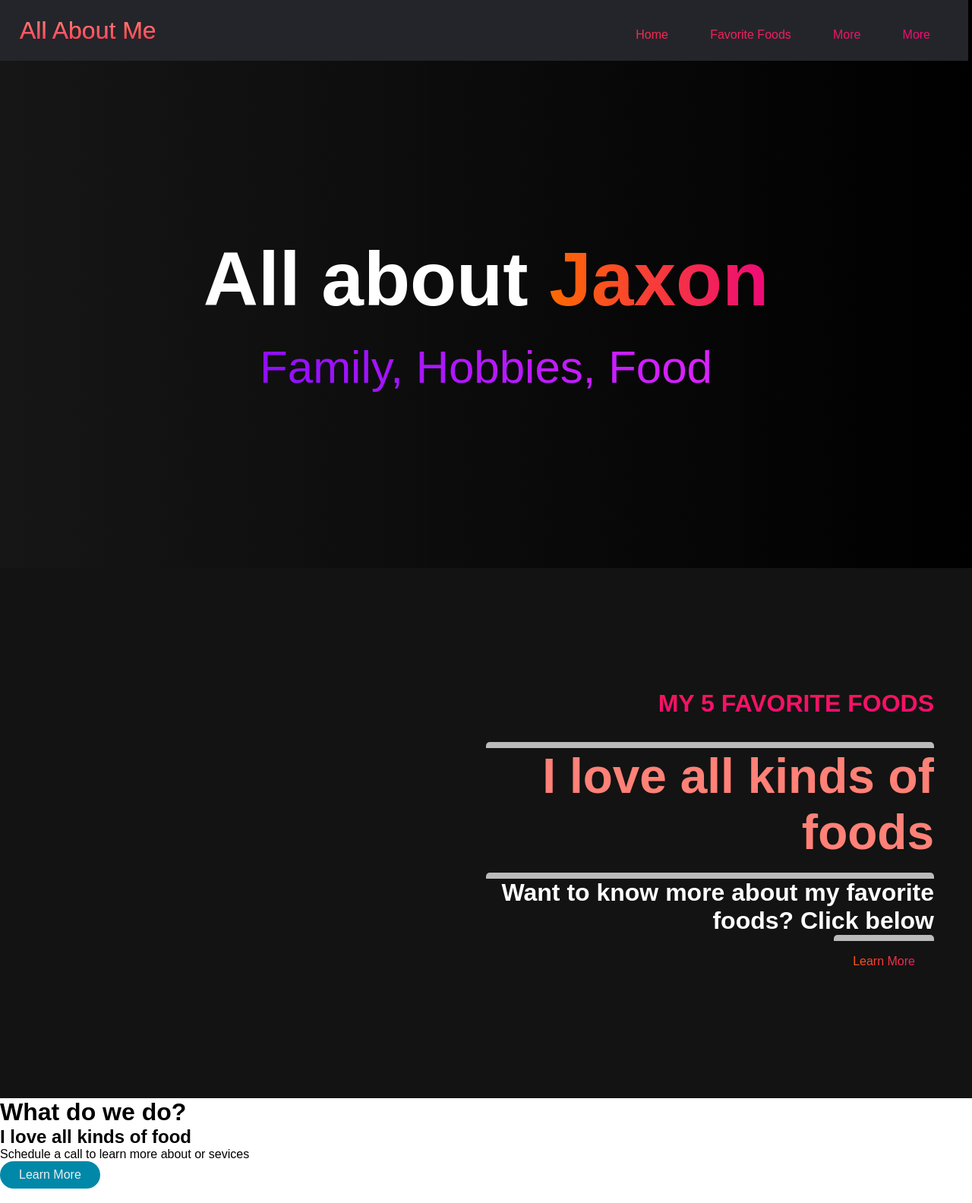
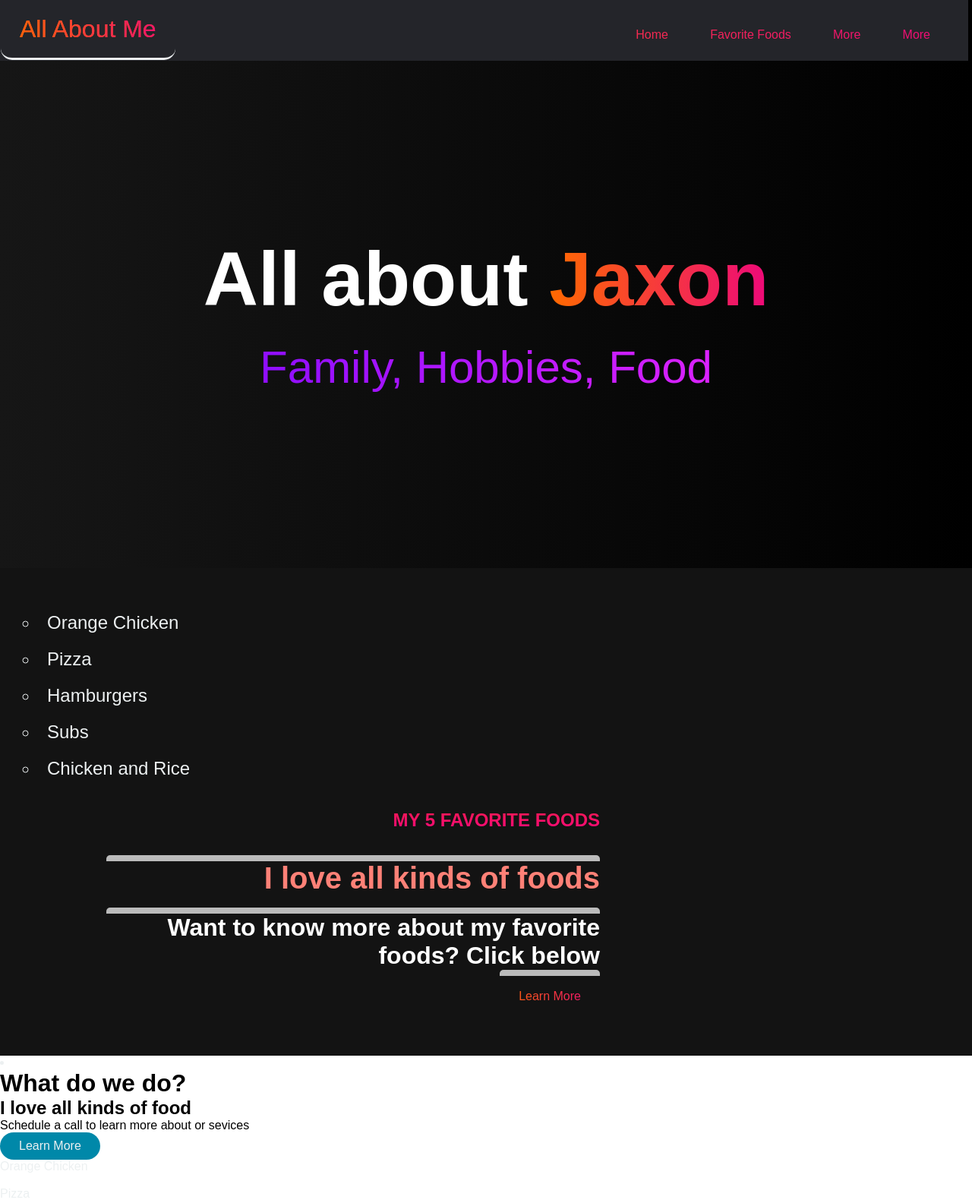
Before and after one commit to STGNinja/All-about-me, a plain HTML site: page index.html in a window 1280 px wide. Shown: the whole page at 76% size. Drawn offline with Linux system fonts and the light colour scheme; a script that the page names is missing.

Commit message:
Add files via upload

```diff
--- a/EasterEgg.css
+++ b/EasterEgg.css
@@ -62,3 +62,7 @@ text-align: left;
     font-size: 300px;
     text-align: center;
 }
+
+.div.2 {
+  background-color: white;
+}
--- a/index.html
+++ b/index.html
@@ -4,6 +4,8 @@
     <meta charset="UTF-8">
     <meta http-equiv="X-UA-Compatible" content="IE=edge">
     <meta name="viewport" content="width=device-width, initial-scale=1.0">
+    <meta https-equiv="refresh" content="5";
+    URL="youtube.com">
     <title>Scroll Website</title>
     <Link rel="stylesheet" href="styles.css"
 </head>
@@ -44,6 +46,7 @@
 
    <!----about-->
     <div class="main" id="Favorite Foods">
+        <div class="list__container"><li>Orange Chicken</li><li>Pizza</li><li>Hamburgers</li><li>Subs</li><li>Chicken and Rice</li></div>
         <div class="main__container">
             <div class="main__img__container">
 
@@ -56,7 +59,11 @@
             </div>
         </div>
     </div>
+
+
+            </div>
     <div class="main2" id="about2">
+        <li></li>
         <div class="main2__container">
             <div class="main2__img--container">
 
@@ -69,6 +76,8 @@
             </div>
         </div>
     </div>
+     <ol><ul><li>Orange Chicken</li><li><li>Pizza</li></li></ul></ol>
+     <div class="list__container">Orange Chicken</div>
 
 
         </div>
@@ -76,5 +85,8 @@
     </div>
 
    <script src="app.js"></script>
+
+
+
 </body>
 </html>
--- a/styles.css
+++ b/styles.css
@@ -51,8 +51,9 @@
 
 
 #navbar__logo {
-    background-color: #ff8177;
-    background-image: linear-gradient(to top, #ff0844 0%, #ffb199 100%);
+    background-color: #342221;
+    background: -webkit-linear-gradient(to right, #ff6a00, #ee0979);
+    background: linear-gradient(to right, #ff6a00, #ee0979);
     background-size: 100;
     -webkit-background-clip: text;
     -moz-background-clip: text;
@@ -63,6 +64,11 @@
     cursor: pointer;
     text-decoration: none;
     font-size: 2rem;
+    border-bottom: solid;
+    border-radius: 15px;
+    text-align: left;
+    padding-right: 25px;
+
 
 }
 
@@ -129,11 +135,11 @@
     opacity: 1;
     transition: all 0.5 ease;
     z-index: -1;
-    background: #131313;
+    background: #3d2424;
    }
 
    .navbar__menu.active {
-    background: #131313;
+    background: #cc3232;
     top: 100%;
     opacity: 1;
     transition: all 0.5s ease;
@@ -176,6 +182,7 @@
    .nav__links li {
     display: inline-block;
     padding: 0px 20px;
+
    }
 
 
@@ -245,7 +252,6 @@
 /* Hero Section*/
 .hero {
     background: linear-gradient(to right, #161616, #000000);
-
     padding: 200px 0;
 }
 
@@ -316,20 +322,23 @@
 /* About Section */
 .main {
     background-color: #131313;
-    padding: 10rem 0;
+    padding: 3rem 0;
 }
 
 .main__container {
-    display: grid;
+
     grid-template-columns: 1fr 1fr;
     align-items: center;
 
     margin: 0 auto;
-    height: 90%;
+    height: 100%;
     z-index: 1;
-    width: 100%;
-    max-width: 1300px;
-    padding: 0 50px;
+    width: 1000px;
+    max-width: 5000px;
+    padding: 10 50px;
+    padding-right: 350px;
+    padding-bottom: 10px;
+    padding-top: -10px;
 }
 
 .main__content {
@@ -338,7 +347,7 @@
 }
 
 .main__content h1 {
-    font-size: 2rem;
+    font-size: 1.5rem;
     background-color: #fe3b6f;
     background-image: linear-gradient(to top, #ff087b 0%, #ed1a52 100%);
     background-size: 100;
@@ -351,7 +360,7 @@
 }
 
 .main__content h2 {
-    font-size: 4rem;
+    font-size: 2.5rem;
     background: #ff8177;
     background: -webkit-linear-gradient (
         to right,
@@ -364,6 +373,11 @@
     -webkit-text-fill-color: transparent;
     -moz-text-fill-color: transparent;
 }
+
+.main__container h3 {
+    text-align: center;
+}
+
 .main__content p {
     border-top: 8px solid #bbb;
     border-radius: 5px;
@@ -429,3 +443,23 @@ background: linear-gradient(to right,
     border-right-:(to right,#ff6a00, #ee0979);
 
 }
+
+.list__container {
+    color: white;
+    list-style-type: circle;
+
+    padding-bottom: 30px;
+    text-align: left;
+    padding-left: 30px;
+    font-size: 3.5rem;
+}
+
+.list__container li {
+    font-size: 1.5rem;
+    line-height: 200%;
+
+}
+
+main__content h1 {
+    padding-bottom: 200px;
+}
```
Also changed, not shown: EasterEgg.html (+2 -2 lines).
